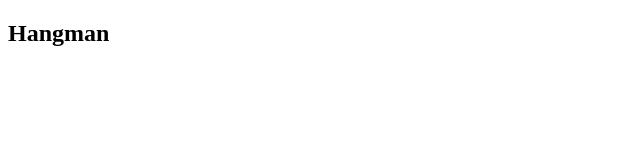
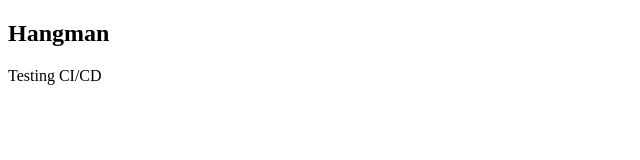
Before and after one commit to CROpie/Hangman, a website: page frontend/index.html in a window 1280 px wide. Shown: the whole page, without its empty margins (0-640 px from the left). Drawn offline with Linux system fonts and the light colour scheme.

Commit message:
test frontend ci/cd

```diff
--- a/frontend/index.html
+++ b/frontend/index.html
@@ -8,5 +8,6 @@
 </head>
 <body>
     <h2>Hangman</h2>
+    <p>Testing CI/CD</p>
 </body>
 </html>
```
Also changed, not shown: .github/workflows/deploy-frontend.yml.
